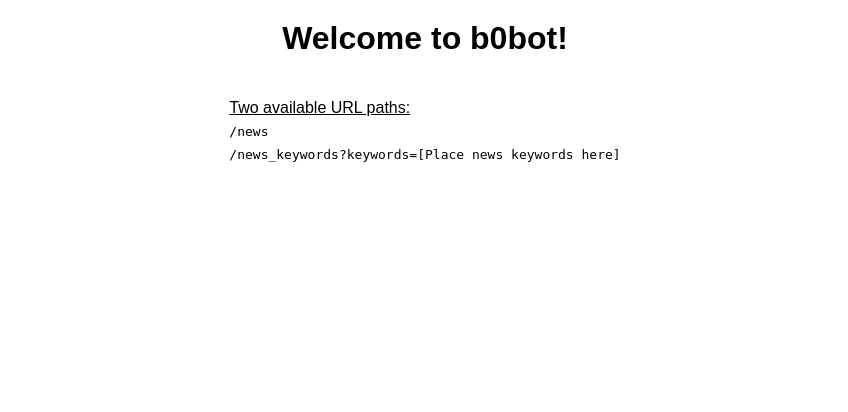
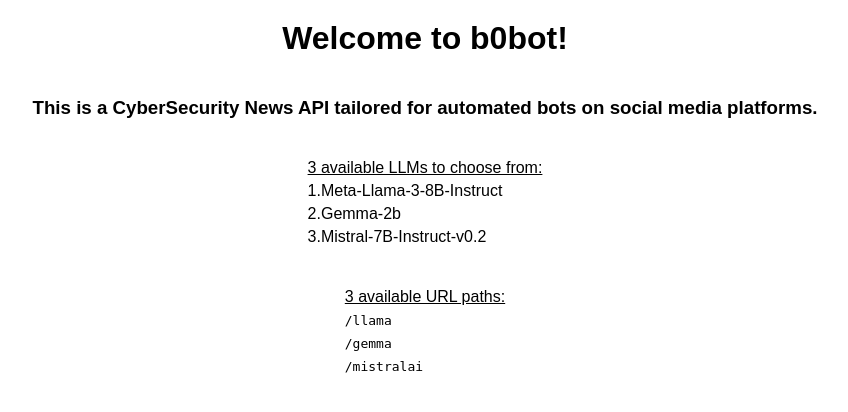
Before and after one commit to c2siorg/b0bot, a Flask app: page / in a window 1280 px wide. Shown: the top 412 px of the page, without its empty margins (215-1063 px from the left). Run offline with Flask 3, Linux system fonts and the light colour scheme; parts of the project's set-up code (start-up, migrations or seed data) failed here and were passed over.

Commit message:
updated ui

```diff
--- a/templates/gemma.html
+++ b/templates/gemma.html
@@ -32,8 +32,8 @@
     <h3>You are now using Gemma-2b as your base LLM</h3>
     <ul>
         <li><u>Two available URL paths:</u></li>
-        <li><code>/news</code></li>
-        <li><code>/news_keywords?keywords=[Place news keywords here]</code></li>
+        <li><code>/gemma/news</code></li>
+        <li><code>/gemma/news_keywords?keywords=[Place news keywords here]</code></li>
     </ul>
 </body>
 </html>
--- a/templates/home.html
+++ b/templates/home.html
@@ -21,18 +21,28 @@
         ul {
             list-style-type: none; /* Remove default bullets */
             padding: 0;
+            text-align: left;
         }
         li {
             margin: 5px 0; /* Add some spacing between list items */
+            text-align: left;
         }
     </style>
 </head>
 <body>
     <h1><b>Welcome to b0bot!</b></h1>
+    <h3> This is a CyberSecurity News API tailored for automated bots on social media platforms.</h3>
     <ul>
-        <li><u>Two available URL paths:</u></li>
-        <li><code>/news</code></li>
-        <li><code>/news_keywords?keywords=[Place news keywords here]</code></li>
+        <li><u>3 available LLMs to choose from:</u></li>
+        <li>1.Meta-Llama-3-8B-Instruct</li>
+        <li>2.Gemma-2b</li>
+        <li>3.Mistral-7B-Instruct-v0.2</li>
+    </ul>
+    <ul>
+        <li><u>3 available URL paths:</u></li>
+        <li><code>/llama</code></li>
+        <li><code>/gemma</code></li>
+        <li><code>/mistralai</code></li>
     </ul>
 </body>
 </html>
--- a/templates/llama.html
+++ b/templates/llama.html
@@ -32,8 +32,8 @@
     <h3>You are now using Llama-3 as your base LLM</h3>
     <ul>
         <li><u>Two available URL paths:</u></li>
-        <li><code>/news</code></li>
-        <li><code>/news_keywords?keywords=[Place news keywords here]</code></li>
+        <li><code>/llama/news</code></li>
+        <li><code>/llama/news_keywords?keywords=[Place news keywords here]</code></li>
     </ul>
 </body>
 </html>
--- a/templates/mistralai.html
+++ b/templates/mistralai.html
@@ -32,8 +32,8 @@
     <h3>You are now using MistralAI as your base LLM</h3>
     <ul>
         <li><u>Two available URL paths:</u></li>
-        <li><code>/news</code></li>
-        <li><code>/news_keywords?keywords=[Place news keywords here]</code></li>
+        <li><code>/mistralai/news</code></li>
+        <li><code>/mistralai/news_keywords?keywords=[Place news keywords here]</code></li>
     </ul>
 </body>
 </html>
```
